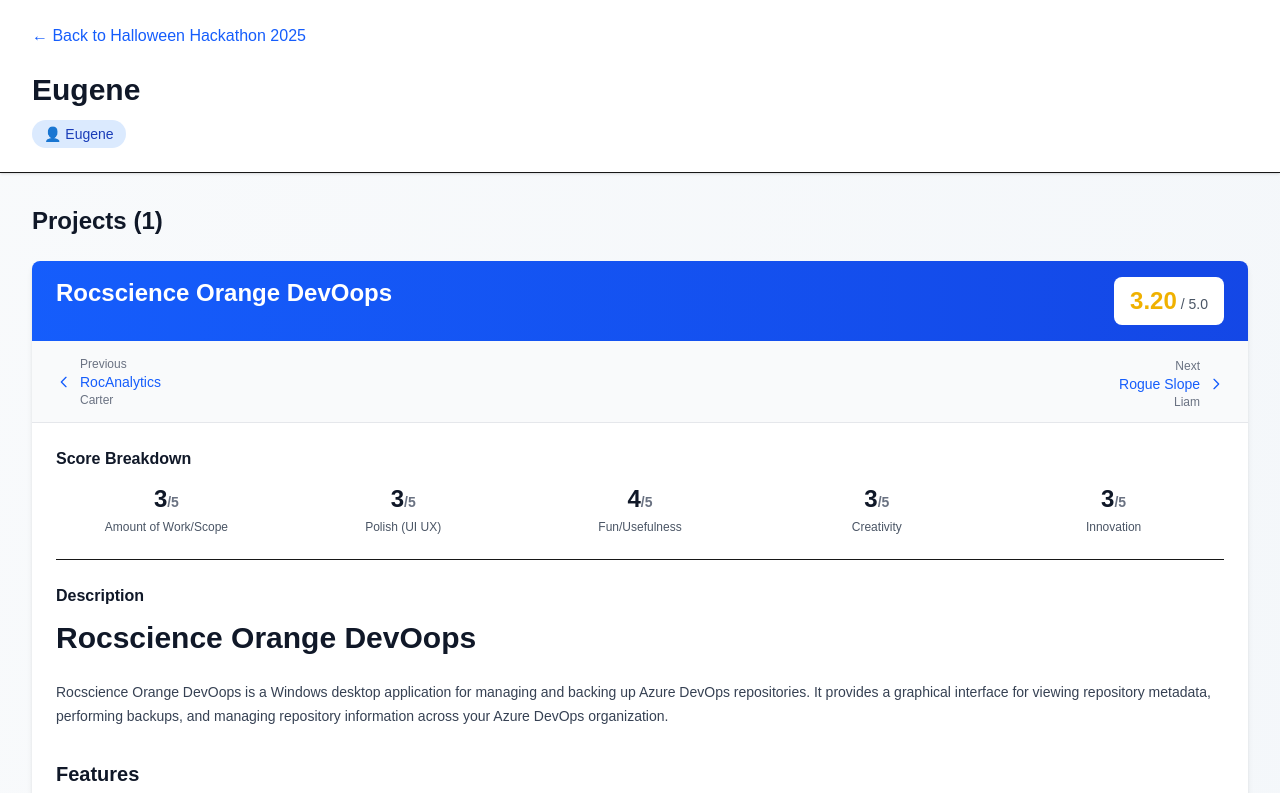
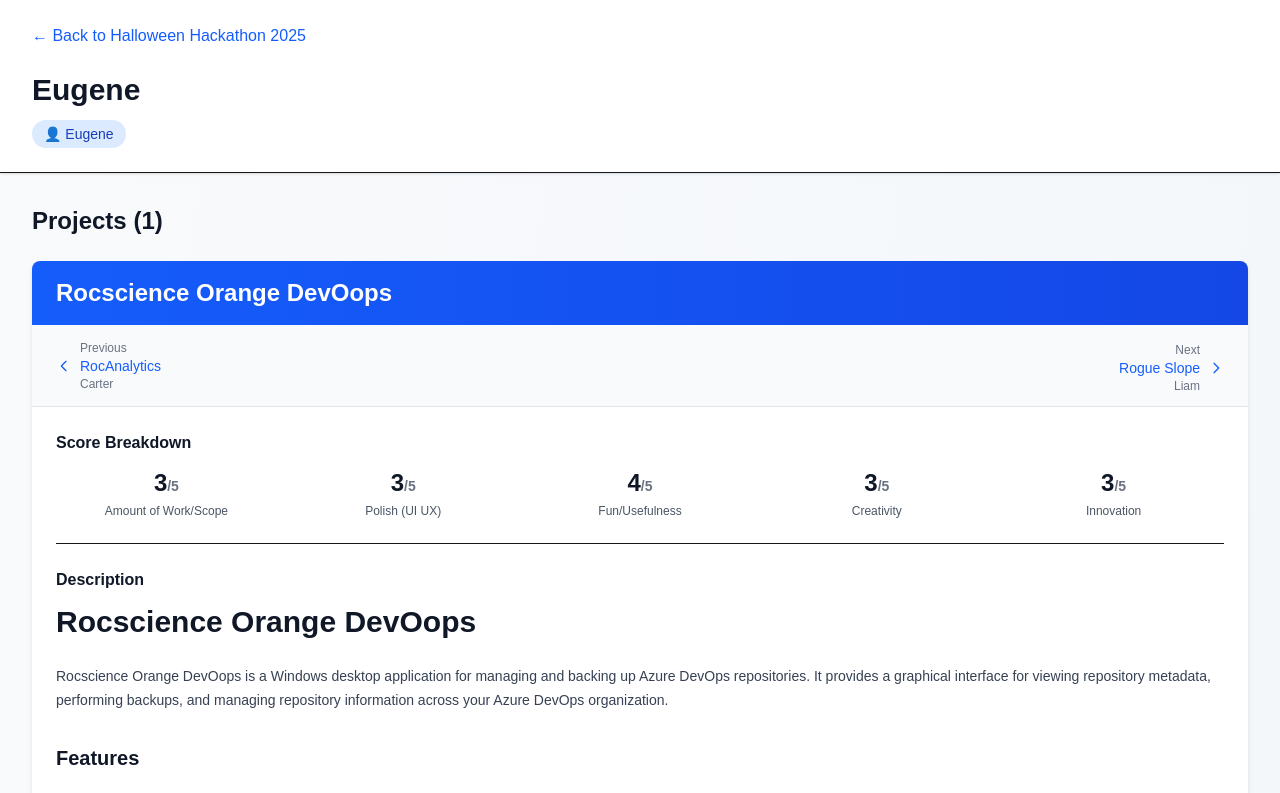
Before and after one commit to monkeydrummer/HackathonsDashboard, a Next.js app: page /hackathon/2025-10-31/team/eugene in a window 1280 px wide. Shown: the top 793 px of the page. Built offline with nearby package versions, Linux system fonts and the light colour scheme.

Commit message:
Hide overall scores from public view - only visible to admins

```diff
--- a/app/hackathon/[id]/team/[teamId]/page.tsx
+++ b/app/hackathon/[id]/team/[teamId]/page.tsx
@@ -92,14 +92,6 @@
                     <h3 className="text-2xl font-bold text-white">
                       {project.title}
                     </h3>
-                    {hasScore && (
-                      <div className="bg-white rounded-lg px-4 py-2">
-                        <span className={`text-2xl font-bold ${getScoreColor(overallScore)}`}>
-                          {formatScore(overallScore)}
-                        </span>
-                        <span className="text-gray-600 text-sm ml-1">/ 5.0</span>
-                      </div>
-                    )}
                   </div>
 
                   {/* Special Awards */}
```
